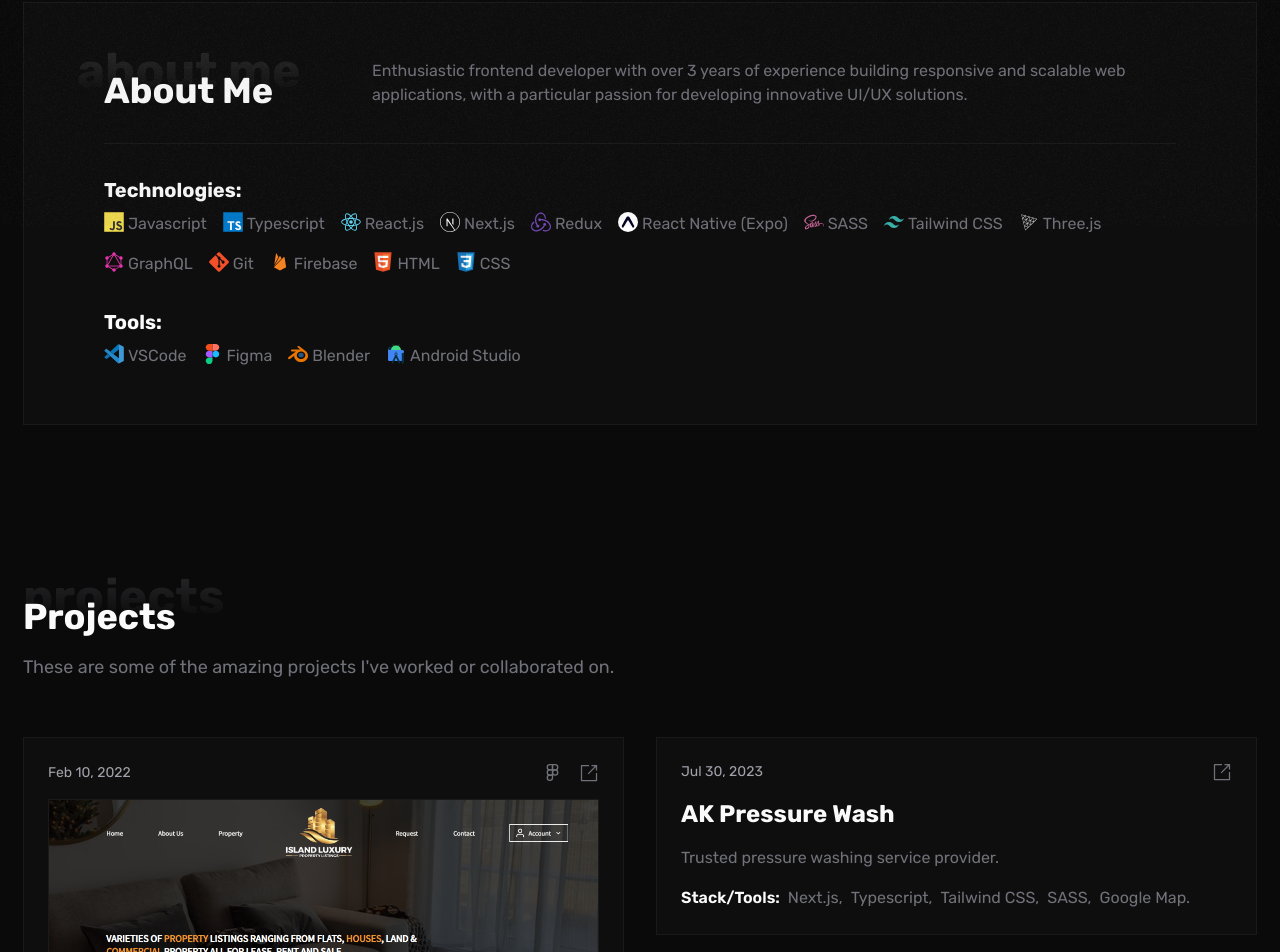
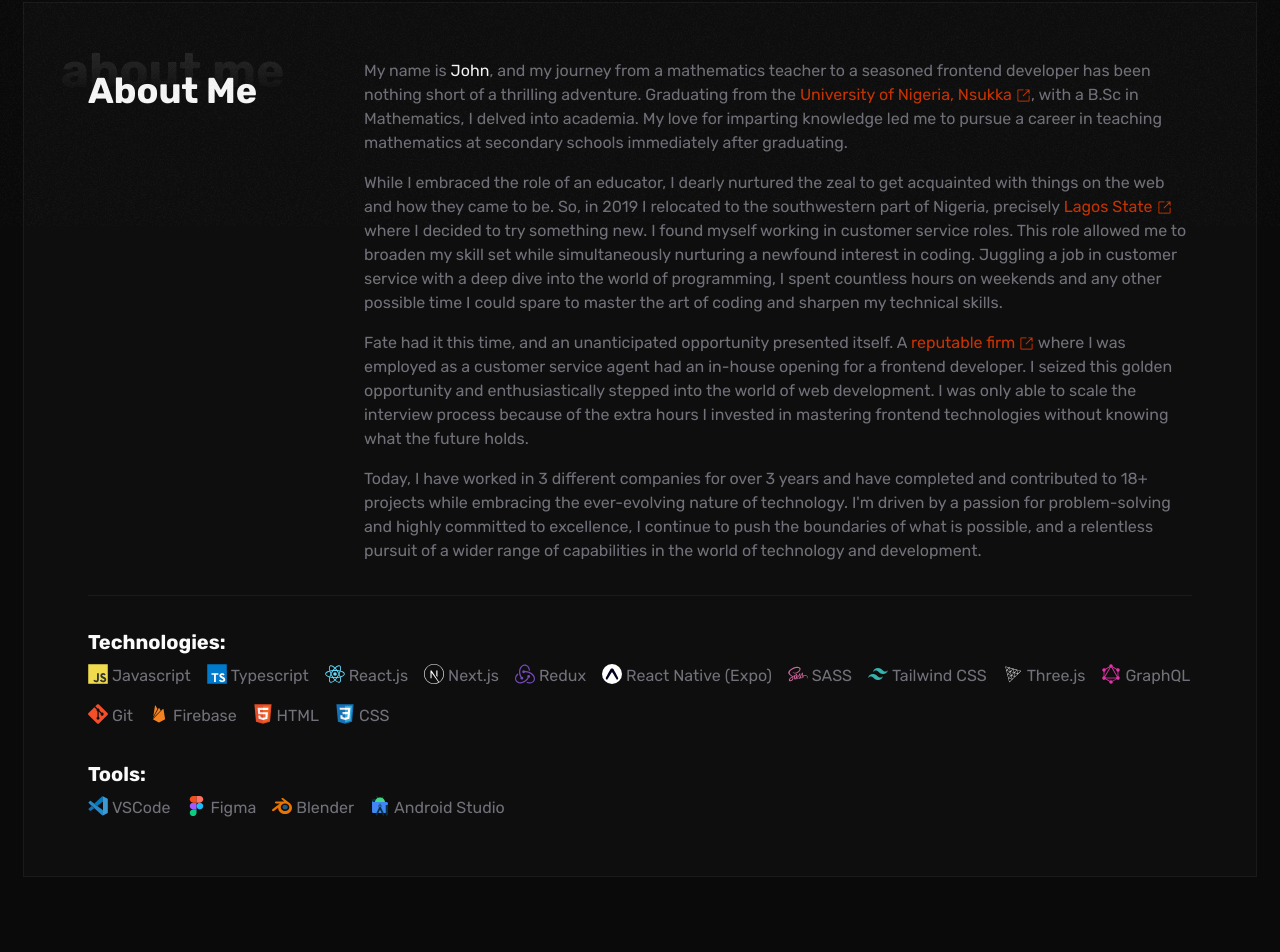
Before and after one commit to abed-obaah/abed-portfolio, a React (Vite) app: page / in a window 1280 px wide. Shown: the part 574-1526 px from the top of the page. Built offline with nearby package versions, Linux system fonts and the light colour scheme.

Commit message:
update: about me

```diff
--- a/src/assets/styles/index.scss
+++ b/src/assets/styles/index.scss
@@ -13,13 +13,6 @@
   margin: 0;
   padding: 0;
   box-sizing: border-box;
-}
-
-:root {
-  --clr-brown: #352f2f;
-  --clr-text: rgba(53, 47, 47, 0.9);
-  --clr-light: #f0d7b2;
-  --clr-orange: #ca3300;
 }
 
 ::selection {
@@ -61,9 +54,10 @@ body {
 }
 
 .link {
-  position: relative;
   color: $strong-orange;
 
+  span {
+    position: relative;
     &::before {
       content: "";
       position: absolute;
@@ -74,15 +68,13 @@ body {
       background-color: $strong-orange;
       transform-origin: right;
       transform: scaleX(0);
-
-    @supports (transition: transition) {
       transition: transform 0.5s cubic-bezier(1, 0.18, 0.6, 1.1);
     }
   }
 
   &:hover,
   &:focus {
-    &::before {
+    span::before {
       transform-origin: left;
       transform: scaleX(1);
     }
--- a/src/components/link.tsx
+++ b/src/components/link.tsx
@@ -1,4 +1,5 @@
-// import { LinkSquareIcon, TelephoneIcon } from "@/assets/icons";
+import { LinkSquareIcon } from "@/assets/icons";
+import { HTMLAttributeAnchorTarget } from "react";
 
 type Icons = "telephone" | "link-square";
 
@@ -6,27 +7,22 @@ interface CustomLinkProps {
   text: string;
   href: string;
   icon?: Icons;
+  target?: HTMLAttributeAnchorTarget;
+  withIcon?: boolean;
 }
-
-// const ICONS_MAPPER: Record<
-//   Icons,
-//   React.FunctionComponent<React.SVGProps<SVGSVGElement>>
-// > = {
-//   "link-square": LinkSquareIcon,
-//   telephone: TelephoneIcon,
-// };
 
 const CustomLink: React.FC<CustomLinkProps> = ({
   text,
   href,
-  // icon = "link-square",
+  target,
+  withIcon,
 }) => {
-  // const IconComponent = ICONS_MAPPER[icon];
-
   return (
-    <a href={href} className="link whitespace-nowrap">
-      {text}
-      {/* <IconComponent className="inline" width={18} height={18} /> */}
+    <a href={href} className="link whitespace-nowrap" target={target}>
+      <span>{text}</span>
+      {withIcon ? (
+        <LinkSquareIcon className="ml-1 inline" width={15} height={15} />
+      ) : null}
     </a>
   );
 };
--- a/src/layout/top-navigation/nav.scss
+++ b/src/layout/top-navigation/nav.scss
@@ -60,7 +60,6 @@ header {
   }
 }
 
-/*** --- Media Queries --- ***/
 @media only screen and (max-width: 768px) {
   header {
     nav {
--- a/src/pages/constant.ts
+++ b/src/pages/constant.ts
@@ -59,7 +59,7 @@ export const PROJECTS = [
   },
   {
     name: "johnadibe.vercel.app",
-    desc: "My personal portfolio 😎. The codebase is publicly available for use.",
+    desc: "Of course, my personal portfolio 😎. The codebase is publicly available for use.",
     date: "Nov 10, 2023",
     stacks: [
       "React.js + Vite.js",
@@ -74,8 +74,8 @@ export const PROJECTS = [
   {
     name: "Em2gee Foods",
     image: Em2geeFoods,
-    desc: "A branded bean flour website. This project is my first attempt building a full business website using jQuery 😄",
-    date: "Jan 27, 2021",
+    desc: "A branded website for a company that produces bean flour. This project is my first attempt building a full business website using jQuery 😄.",
+    date: "December 27, 2021",
     stacks: ["jQuery", "Javascript", "HTML", "CSS"],
     live: "https://johnphealipto.github.io/em2gee-foods/",
     code: "https://github.com/johnphealipto/em2gee-foods",
--- a/src/pages/index.tsx
+++ b/src/pages/index.tsx
@@ -33,15 +33,69 @@ const Home = () => {
           </div>
         </div>
       </section>
-      <section id="about" className="container pt-24 pb-16 animate-fade-in">
-        <div className="bg-card p-7 sm:p-14 md:px-20 md:py-14 border">
+      <section id="about" className="container pt-24 animate-fade-in">
+        <div className="bg-card p-5 sm:p-14 md:px-16 md:py-14 border">
           <div className="flex flex-col md:flex-row justify-between gap-7 sm:gap-10 pb-8 mb-8 border-b">
             <Title title="About Me" align="center" />
             <div className="flex flex-col gap-4 text-zinc-500 md:w-9/12 text-sm sm:text-base">
               <p>
-                Enthusiastic frontend developer with over 3 years of experience
-                building responsive and scalable web applications, with a
-                particular passion for developing innovative UI/UX solutions.
+                My name is <span className="text-zinc-50">John</span>, and my
+                journey from a mathematics teacher to a seasoned frontend
+                developer has been nothing short of a thrilling adventure.
+                Graduating from the{" "}
+                <CustomLink
+                  href="https://www.unn.edu.ng/"
+                  text="University of Nigeria, Nsukka"
+                  target="_blank"
+                  withIcon
+                />
+                , with a B.Sc in Mathematics, I delved into academia. My love
+                for imparting knowledge led me to pursue a career in teaching
+                mathematics at secondary schools immediately after graduating.
+              </p>
+              <p>
+                While I embraced the role of an educator, I dearly nurtured the
+                zeal to get acquainted with things on the web and how they came
+                to be. So, in 2019 I relocated to the southwestern part of
+                Nigeria, precisely{" "}
+                <CustomLink
+                  href="https://www.google.com/search?q=Lagos%2C+Nigeria&oq=Lagos%2C+Nigeria&gs_lcrp=EgZjaHJvbWUyBggAEEUYOTIGCAEQLhhA0gEINjE1OWowajmoAgCwAgA&sourceid=chrome&ie=UTF-8"
+                  text="Lagos State"
+                  target="_blank"
+                  withIcon
+                />{" "}
+                where I decided to try something new. I found myself working in
+                customer service roles. This role allowed me to broaden my skill
+                set while simultaneously nurturing a newfound interest in
+                coding. Juggling a job in customer service with a deep dive into
+                the world of programming, I spent countless hours on weekends
+                and any other possible time I could spare to master the art of
+                coding and sharpen my technical skills.
+              </p>
+              <p>
+                Fate had it this time, and an unanticipated opportunity
+                presented itself. A{" "}
+                <CustomLink
+                  href="https://www.outcess.com/"
+                  text="reputable firm"
+                  target="_blank"
+                  withIcon
+                />{" "}
+                where I was employed as a customer service agent had an in-house
+                opening for a frontend developer. I seized this golden
+                opportunity and enthusiastically stepped into the world of web
+                development. I was only able to scale the interview process
+                because of the extra hours I invested in mastering frontend
+                technologies without knowing what the future holds.
+              </p>
+              <p>
+                Today, I have worked in 3 different companies for over 3 years
+                and have completed and contributed to 18+ projects while
+                embracing the ever-evolving nature of technology. I'm driven by
+                a passion for problem-solving and highly committed to
+                excellence, I continue to push the boundaries of what is
+                possible, and a relentless pursuit of a wider range of
+                capabilities in the world of technology and development.
               </p>
             </div>
           </div>
@@ -66,7 +120,7 @@ const Home = () => {
           </div>
         </div>
       </section>
-      <section id="projects" className="container pt-24 py-20">
+      <section id="projects" className="container pt-40">
         <div className="max-w-2xl">
           <Title title="Projects" />
           <p className="text-zinc-500 text-lg mt-4">
@@ -87,7 +141,7 @@ const Home = () => {
           </div>
         </div>
       </section>
-      <section id="contact" className="container pt-20 pb-40">
+      <section id="contact" className="container pt-40 pb-40">
         <div className="flex flex-col gap-7 items-center text-center mt-14">
           <Title title="Let's Talk" align="center" ignore />
           <p className="text-zinc-500 text-base sm:text-lg max-w-xl">
@@ -98,7 +152,7 @@ const Home = () => {
               text="johnadibe450@gmail.com"
               href="mailto:johnadibe450@gmail.com"
             />
-            , I am eagerly ready to collaborate.
+            , I'm eagerly ready to collaborate.
           </p>
           <p>OR</p>
           <div className="flex text-center items-center">
```
Also changed, not shown: 1 other file (tests, documents, lock files or other folders). Lines whose indentation alone changed are shown as unchanged.
